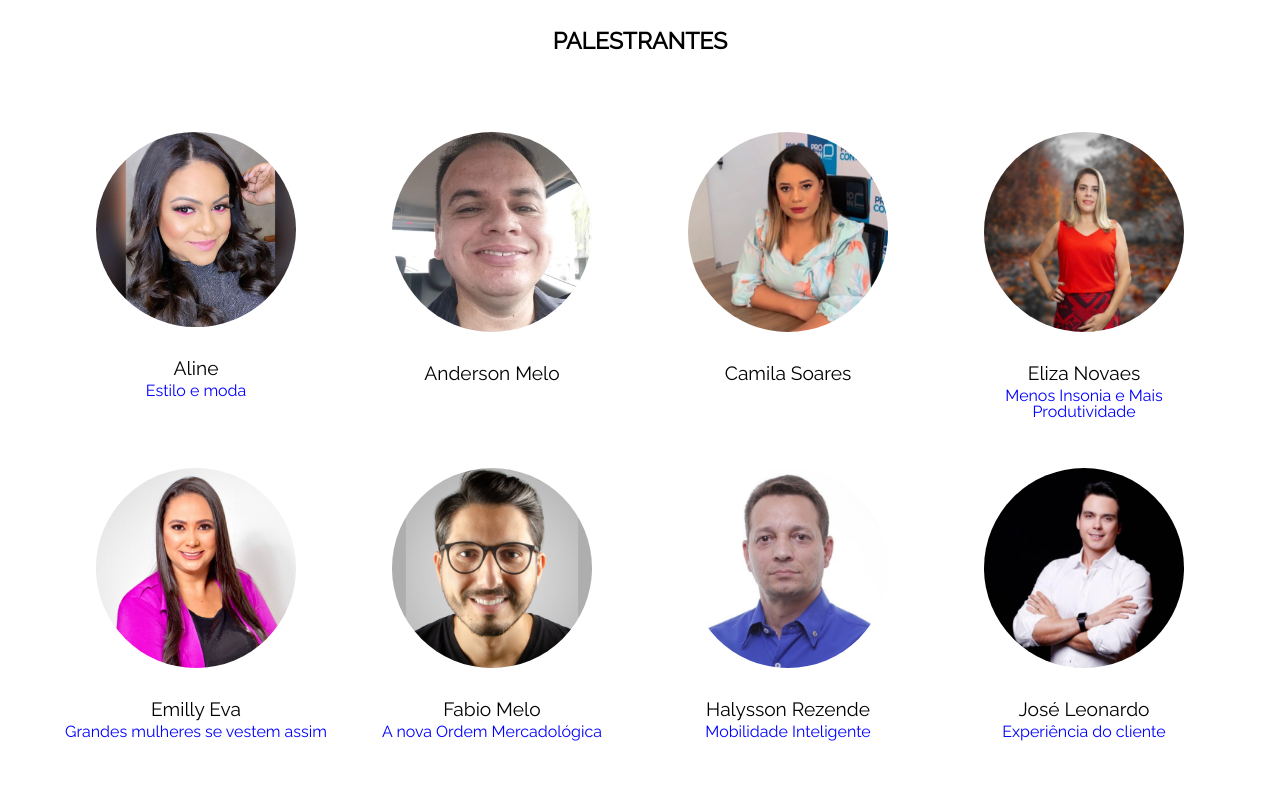
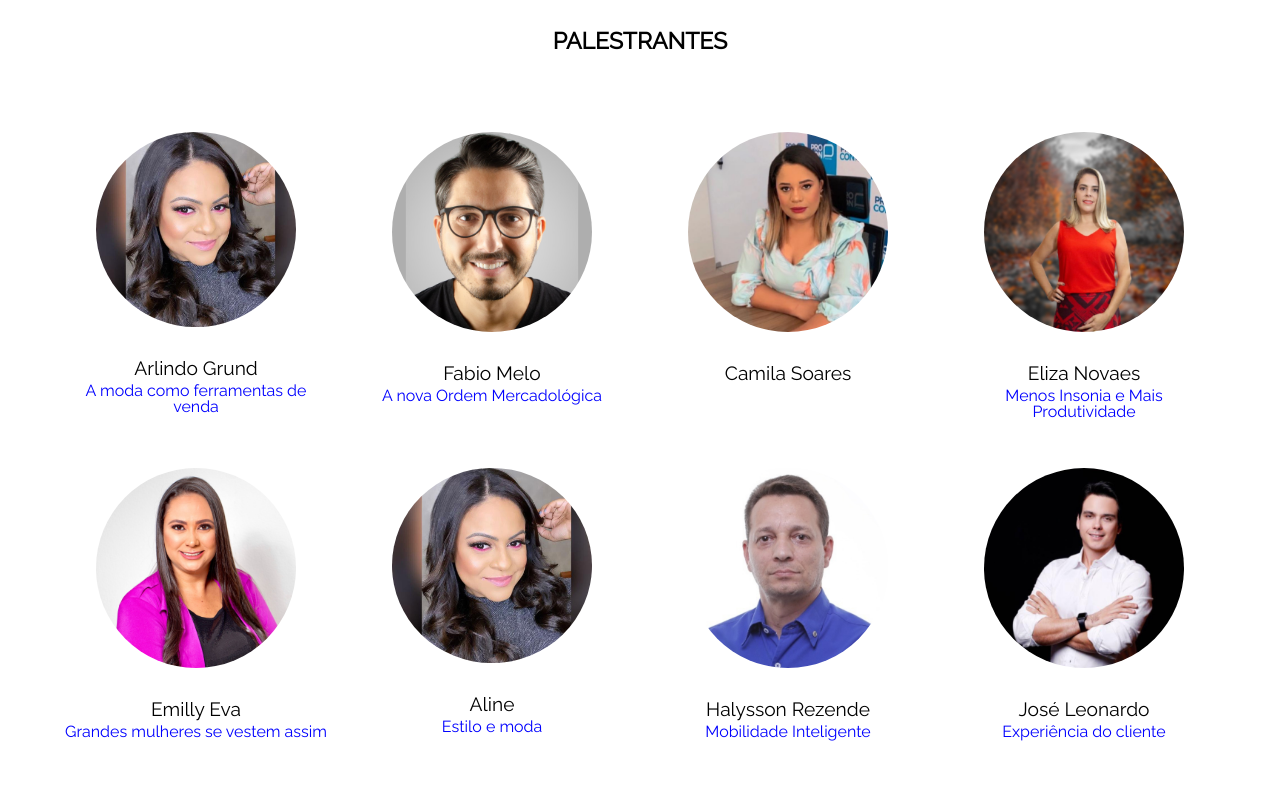
Before and after one commit to ooguuiholiv/Varejoeassim, a React (Create React App) app: page / in a window 1280 px wide. Shown: the part 700-1486 px from the top of the page. Built offline with nearby package versions, Linux system fonts and the light colour scheme; a web font is replaced by a local one.

Commit message:
chore: footer create

```diff
--- /dev/null
+++ b/src/components/Footer/index.js
@@ -0,0 +1,20 @@
+import React from 'react'
+
+import styled from 'styled-components';
+
+export const Container = styled.div`
+  width: 100%;
+  height: 15vh;
+  background-color: var(--padrao);
+  margin-top: 8rem;
+`;
+
+export const Footer = () => {
+  return(
+    <>
+    <Container>
+
+    </Container>
+    </>
+  )
+}
--- a/src/components/Youtube/Youtube.js
+++ b/src/components/Youtube/Youtube.js
@@ -11,9 +11,7 @@ function Youtube() {
           <iframe
             src="https://www.youtube.com/embed/IXSZsTx3-Fc"
             title="YouTube video player"
-            frameborder="0"
             allow="accelerometer; autoplay; clipboard-write; encrypted-media; gyroscope; picture-in-picture"
-            allowfullscreen
           ></iframe>
         </div>
       </Container>
--- a/src/pages/varejo.js
+++ b/src/pages/varejo.js
@@ -1,6 +1,7 @@
 import React from 'react'
 import Apoio from '../components/apoio/Apoio';
 import Cuidados from '../components/cuidados/Cuidados';
+import { Footer } from '../components/Footer';
 import Header from '../components/header/header';
 import Info from '../components/info/info';
 import Learn from '../components/learn/Learn';
@@ -18,6 +19,7 @@ function varejo() {
       <Cuidados />
       <Apoio />
       <Youtube />
+      <Footer />
     </div>
   )
 }
--- a/src/services/users.js
+++ b/src/services/users.js
@@ -14,17 +14,17 @@ let DBPal = {
   palestrantes: [
     {
       id: 1,
-      nome: "Aline",
+      nome: "Arlindo Grund",
       empresa: "",
-      tema: "Estilo e moda",
+      tema: "A moda como ferramentas de venda",
       img: (Aline)
     },
     {
       id: 2,
-      nome: "Anderson Melo",
-      empresa: "Presidente CDL",
-      tema: "",
-      img: (AndersonMelo)
+      nome: "Fabio Melo",
+      empresa: "",
+      tema: "A nova Ordem Mercadológica",
+      img: (FabioMelo)
     },
     {
       id: 3,
@@ -49,10 +49,10 @@ let DBPal = {
     },
     {
       id: 6,
-      nome: "Fabio Melo",
+      nome: "Aline",
       empresa: "",
-      tema: "A nova Ordem Mercadológica",
-      img: (FabioMelo)
+      tema: "Estilo e moda",
+      img: (Aline)
     },
     {
       id: 7,
```
